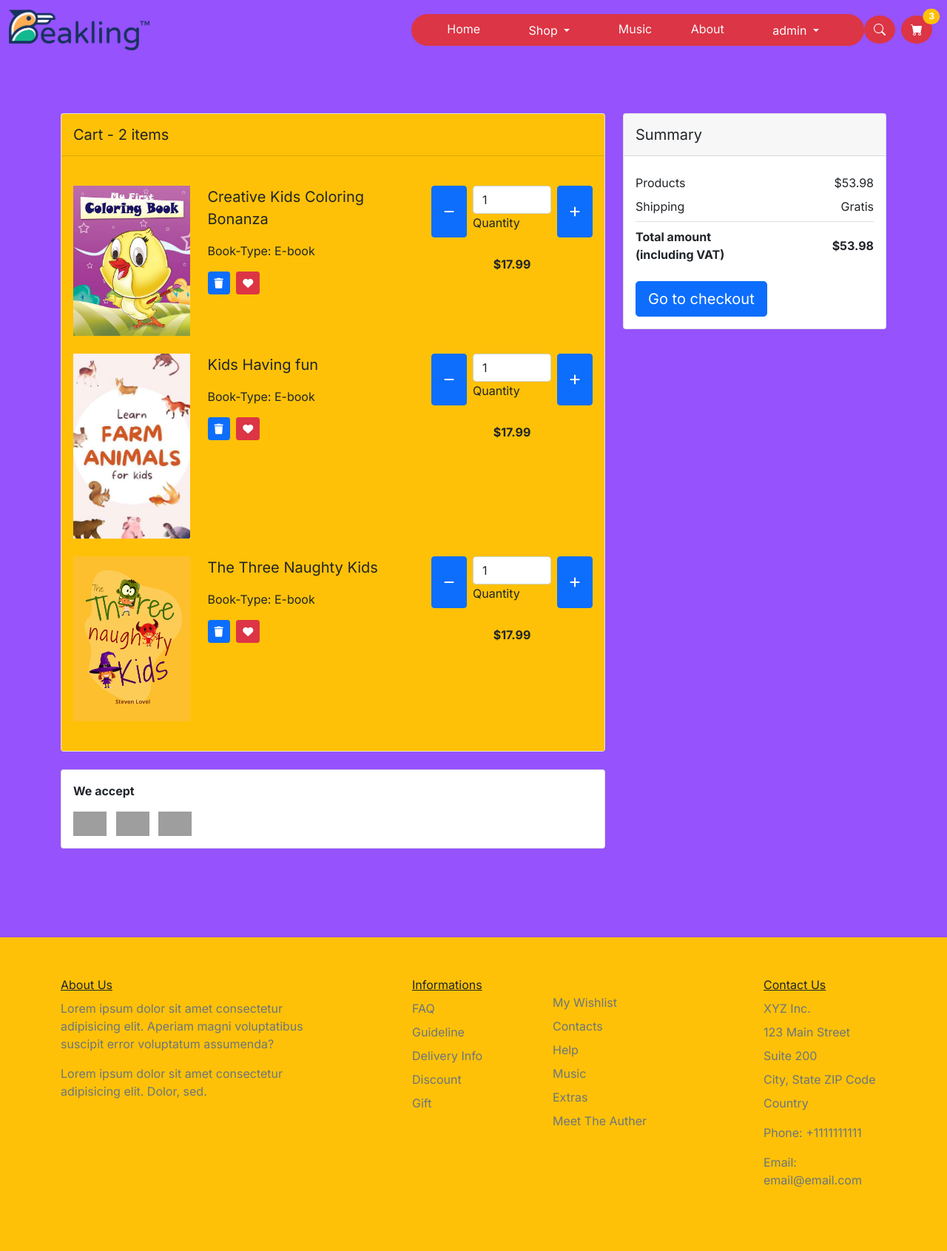
After one commit to tamjidzihan/bookstore, a Django app: page /order/cart-view/ in a window 1280 px wide. The commit adds this page. Shown: the whole page at 74% size. Run offline with Django 4.2, Linux system fonts and the light colour scheme; a user stored in the database is signed in; data comes from the database, SQL or seed files in the repository; both versions use the stored data as it was after the commit; some libraries are stand-ins or nearby versions; grey boxes are pictures that could not be loaded.

Commit message:
2024-01-06

```diff
--- a/order/admin.py
+++ b/order/admin.py
@@ -9,7 +9,7 @@ class CartAdmin(admin.ModelAdmin):
     search_fields = ['user__username', 'item__title']
 
     def total_price(self, obj):
-        return obj.get_total_price
+        return obj.get_total_price()
 
     total_price.short_description = 'Total Price'
 
@@ -20,7 +20,6 @@ class OrderAdmin(admin.ModelAdmin):
     list_display = ['user', 'ordered','calculate_totals_price', 'created', 'paymentID', 'orderID']
     list_filter = ['ordered', 'created']
     search_fields = ['user__username', 'paymentID', 'orderID']
-
     readonly_fields = ['created']
 
     fieldsets = [
@@ -31,7 +30,7 @@ class OrderAdmin(admin.ModelAdmin):
     filter_horizontal = ('orderitems',)
 
     def calculate_totals_price(self, obj):
-        return obj.calculate_totals
+        return obj.calculate_totals()
 
 
 
--- a/order/models.py
+++ b/order/models.py
@@ -15,7 +15,6 @@ class Cart(models.Model):
     def __str__(self):
         return f"{self.item} x {self.quantity}"
 
-    @property
     def get_total_price(self):
         total_price = self.item.price * self.quantity
         return format(total_price, '0.2f')
@@ -37,4 +36,4 @@ class Order(models.Model):
         total = 0
         for item in self.orderitems.all():
             total += float(item.get_total_price())
-        return total
+        return format(total, '0.2f')
--- /dev/null
+++ b/order/templates/order/cart.html
@@ -0,0 +1,134 @@
+{% extends "shop/base/base.html" %}
+{% load static %}
+{% block title %}
+Cart
+{% endblock %}
+{% block content %}
+<section class="h-100 gradient-custom">
+    <div class="container py-5 text-dark">
+        <div class="row d-flex justify-content-center my-4">
+            <div class="col-md-8">
+                <div class="card mb-4">
+                    <div class="card-header py-3 bg-warning">
+                        <h5 class="mb-0">Cart - 2 items</h5>
+                    </div>
+                    <div class="card-body bg-warning">
+                        {% for cart in carts %}
+                        <!-- Single item -->
+                        <div class="row my-4">
+                            <div class="col-lg-3 col-md-12 mb-4 mb-lg-0">
+                                <!-- Image -->
+                                <div class="bg-image hover-overlay hover-zoom ripple rounded"
+                                    data-mdb-ripple-color="light">
+                                    <a href="{{ cart.item.get_absolute_url }}" class="mb-2 col-3">
+                                        <img src="{{ cart.item.image.url }}" class="w-100 img-fluid"
+                                            alt="Blue Jeans Jacket" />
+                                    </a>
+                                </div>
+                                <!-- Image -->
+                            </div>
+
+                            <div class="col-lg-5 col-md-6 mb-4 mb-lg-0">
+                                <!-- Data -->
+                                <a href="{{ cart.item.get_absolute_url }}" class="mb-2 col-3 text-dark">
+                                    <p class="lead"><strong>{{ cart.item.title }}</strong></p>
+                                </a>
+                                <p>Book-Type: E-book</p>
+                                <button type="button" class="btn btn-primary btn-sm me-1 mb-2" data-mdb-toggle="tooltip"
+                                    title="Remove item">
+                                    <i class="fas fa-trash"></i>
+                                </button>
+                                <button type="button" class="btn btn-danger btn-sm mb-2" data-mdb-toggle="tooltip"
+                                    title="Move to the wish list">
+                                    <i class="fas fa-heart"></i>
+                                </button>
+                                <!-- Data -->
+                            </div>
+
+                            <div class="col-lg-4 col-md-6 mb-4 mb-lg-0">
+                                <!-- Quantity -->
+                                <div class="d-flex mb-4" style="max-width: 300px">
+                                    <button class="btn btn-primary px-3 me-2"
+                                        onclick="this.parentNode.querySelector('input[type=number]').stepDown()">
+                                        <i class="fas fa-minus"></i>
+                                    </button>
+
+                                    <div class="form-outline">
+                                        <input id="form1" min="0" name="quantity" value="1" type="number"
+                                            class="form-control" />
+                                        <label class="form-label" for="form1">Quantity</label>
+                                    </div>
+
+                                    <button class="btn btn-primary px-3 ms-2"
+                                        onclick="this.parentNode.querySelector('input[type=number]').stepUp()">
+                                        <i class="fas fa-plus"></i>
+                                    </button>
+                                </div>
+                                <!-- Quantity -->
+
+                                <!-- Price -->
+                                <p class="text-start text-md-center">
+                                    <strong>$17.99</strong>
+                                </p>
+                                <!-- Price -->
+                            </div>
+                        </div>
+                        <!-- Single item -->
+                        {% endfor %}
+
+
+                    </div>
+                </div>
+                <div class="card mb-4 mb-lg-0">
+                    <div class="card-body">
+                        <p><strong>We accept</strong></p>
+                        <img class="me-2" width="45px"
+                            src="https://mdbcdn.b-cdn.net/wp-content/plugins/woocommerce-gateway-stripe/assets/images/visa.svg"
+                            alt="Visa" />
+                        <img class="me-2" width="45px"
+                            src="https://mdbcdn.b-cdn.net/wp-content/plugins/woocommerce-gateway-stripe/assets/images/amex.svg"
+                            alt="American Express" />
+                        <img class="me-2" width="45px"
+                            src="https://mdbcdn.b-cdn.net/wp-content/plugins/woocommerce-gateway-stripe/assets/images/mastercard.svg"
+                            alt="Mastercard" />
+                    </div>
+                </div>
+            </div>
+            <div class="col-md-4">
+                <div class="card mb-4">
+                    <div class="card-header py-3">
+                        <h5 class="mb-0">Summary</h5>
+                    </div>
+                    <div class="card-body">
+                        <ul class="list-group list-group-flush">
+                            <li
+                                class="list-group-item d-flex justify-content-between align-items-center border-0 px-0 pb-0">
+                                Products
+                                <span>$53.98</span>
+                            </li>
+                            <li class="list-group-item d-flex justify-content-between align-items-center px-0">
+                                Shipping
+                                <span>Gratis</span>
+                            </li>
+                            <li
+                                class="list-group-item d-flex justify-content-between align-items-center border-0 px-0 mb-3">
+                                <div>
+                                    <strong>Total amount</strong>
+                                    <strong>
+                                        <p class="mb-0">(including VAT)</p>
+                                    </strong>
+                                </div>
+                                <span><strong>$53.98</strong></span>
+                            </li>
+                        </ul>
+
+                        <button type="button" class="btn btn-primary btn-lg btn-block">
+                            Go to checkout
+                        </button>
+                    </div>
+                </div>
+            </div>
+        </div>
+    </div>
+</section>
+{% endblock %}
--- a/order/templatetags/cart_product.py
+++ b/order/templatetags/cart_product.py
@@ -21,4 +21,10 @@ def cart_price(user):
         return 0
 
 
-#  <p class="text-white lead">${{ request.user|cart_price }}</p>
+@register.filter
+def cart_count(user):
+    order = Order.objects.filter(user=user, ordered = False)
+    if order.exists():
+        return order[0].orderitems.count()
+    else:
+        return 0
--- a/order/urls.py
+++ b/order/urls.py
@@ -5,5 +5,6 @@ app_name = 'order'
 
 
 urlpatterns = [
-    path('add-to-cart/<int:pk>/',views.add_to_cart,name='add-to-cart')
+    path('add-to-cart/<int:pk>/',views.add_to_cart,name='add-to-cart'),
+    path('cart-view/',view=views.car_view,name='cart-view'),
 ]
--- a/order/views.py
+++ b/order/views.py
@@ -31,3 +31,17 @@ def add_to_cart(request, pk):
         order.save()
         order.orderitems.add(order_item[0])
         return redirect('/')
+
+
+
+@login_required(login_url='/appuser/log-in')
+def car_view(request):
+    carts= Cart.objects.filter(user = request.user,purchased = False)
+    orders = Order.objects.filter(user = request.user,ordered = False )
+    if carts.exists() and orders.exists():
+        order = orders[0]
+        context = {
+            'carts':carts,
+            'order':order
+        }
+        return render(request, 'order/cart.html',context)
--- a/shop/models.py
+++ b/shop/models.py
@@ -44,6 +44,12 @@ class Books(models.Model):
     def get_absolute_url(self):
         return reverse('shop:book_detail', args=[self.id, self.slug])
 
+
+
+
+
+
+
 class Events(models.Model):
     DEAL_OF_THE_WEEK = 'D'
     FLASH_SALE = 'F'
--- a/shop/templates/shop/base/navbar.html
+++ b/shop/templates/shop/base/navbar.html
@@ -86,7 +86,11 @@
                 data-bs-toggle="offcanvas" data-bs-target="#offcanvasRight" aria-controls="offcanvasRight">
                 <i class="bi bi-cart-fill"></i>
                 <span class="position-absolute top-0 start-100 translate-middle badge rounded-pill bg-warning">
-                    1 <!-- You can dynamically update this number with JavaScript -->
+                    {% if request.user.is_authenticated %}
+                    {{ request.user|cart_count }}
+                    {% else %}
+                    0
+                    {% endif %}
                     <span class="visually-hidden">items in cart</span>
                 </span>
             </button>
@@ -127,19 +131,24 @@
                         {% endif %}
                     </section>
                     {% if request.user.is_authenticated %}
-                    <div class="d-flex justify-content-between align-items-center flex-row  border-top p-3">
-                        <p class="text-white  lead">Total Price: </p>
+                    <div>
+                        <div class="d-flex justify-content-between align-items-center flex-row  border-top p-3">
+                            <p class="text-white  lead">Total Price: </p>
+                            <p class="text-white lead">$ {{ request.user|cart_price }}</p>
+                        </div>
+                        <div class="text-center">
+                            <a href="{% url 'order:cart-view' %}" class="btn btn-danger w-100">View Cart</a>
+                        </div>
+                        {% else %}
+                        <span class="text-white  lead me-5">Total Price: </span>
+                        <span class="text-white lead ms-5">$0</span>
 
                     </div>
                     {% endif %}
+
                 </div>
+
             </div>
-
-
-
-
-
-
         </div>
     </div>
 
```
Also changed, not shown: db.sqlite3.
